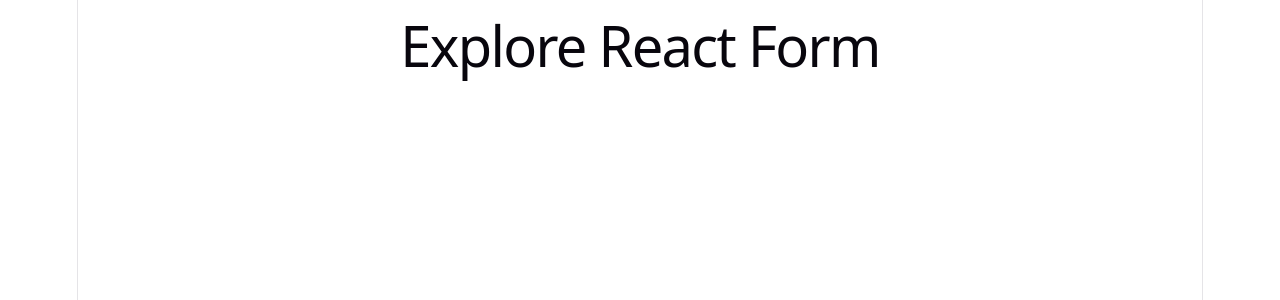
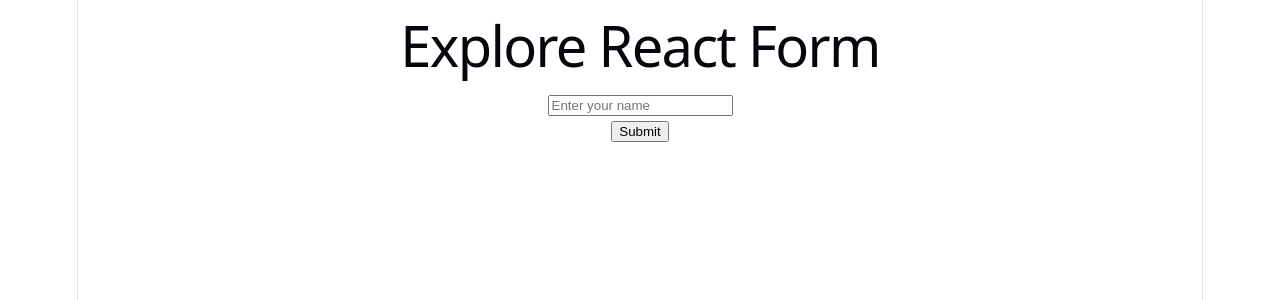
Before and after one commit to fatematujjohralima/explore-react-form, a React (Vite) app: page / in a window 1280 px wide. Shown: the top 300 px of the page. Built offline with nearby package versions, Linux system fonts and the light colour scheme.

Commit message:
Add basic form submit handler

```diff
--- a/src/App.jsx
+++ b/src/App.jsx
@@ -1,5 +1,6 @@
 
 import './App.css'
+import SimpleForm from './Components/SimpleForm/SimpleForm'
 
 function App() {
 
@@ -7,6 +8,7 @@
   return (
     <>
       <h1>Explore React Form</h1>
+      <SimpleForm></SimpleForm>
 
     </>
   )
--- /dev/null
+++ b/src/Components/SimpleForm/SimpleForm.jsx
@@ -0,0 +1,22 @@
+import React from 'react';
+
+const SimpleForm = () => {
+
+    const handleSubmit =(e) => {
+        e.preventDefault();
+        alert('Form submitted');
+    }
+
+    return (
+        <div>
+            <form onSubmit={handleSubmit}>
+                <input type="text" placeholder="Enter your name" />
+                <br />
+                <input type="submit" value="Submit" />
+            </form>
+
+        </div>
+    );
+};
+
+export default SimpleForm;
```
